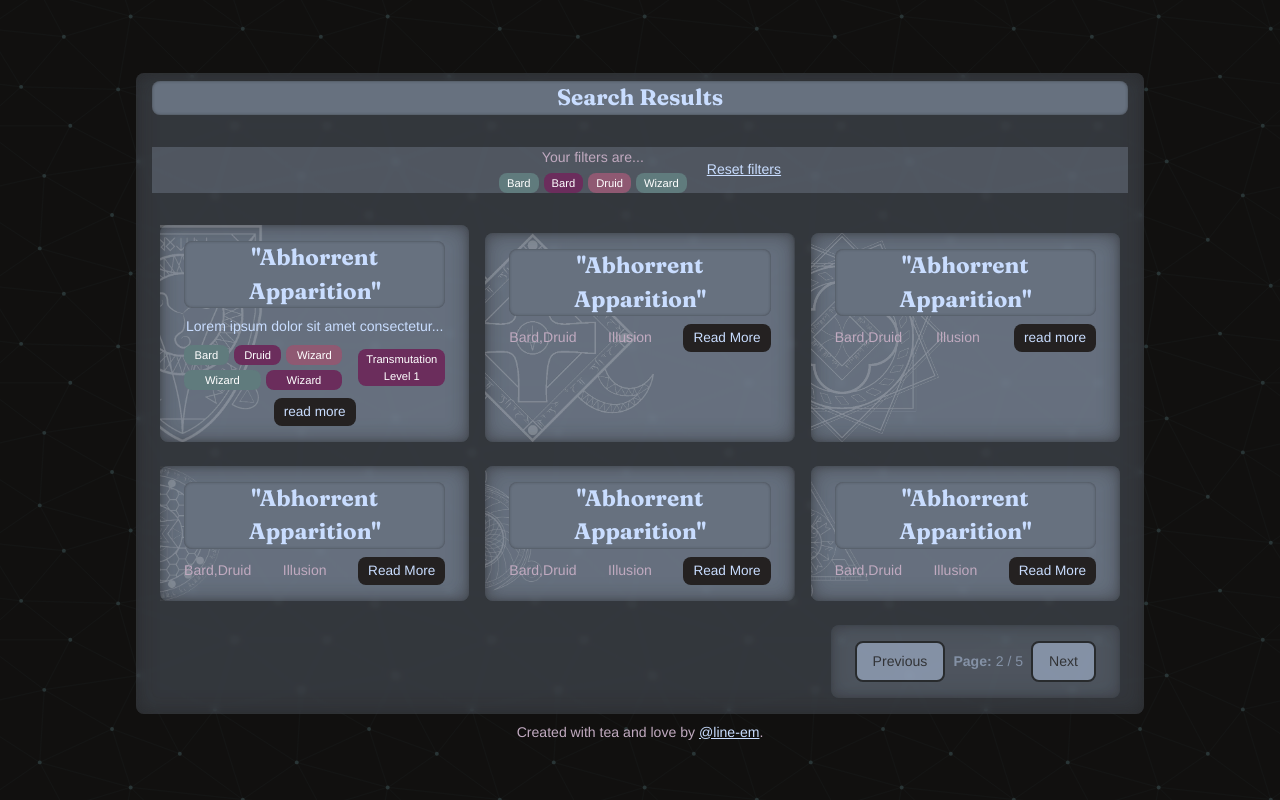
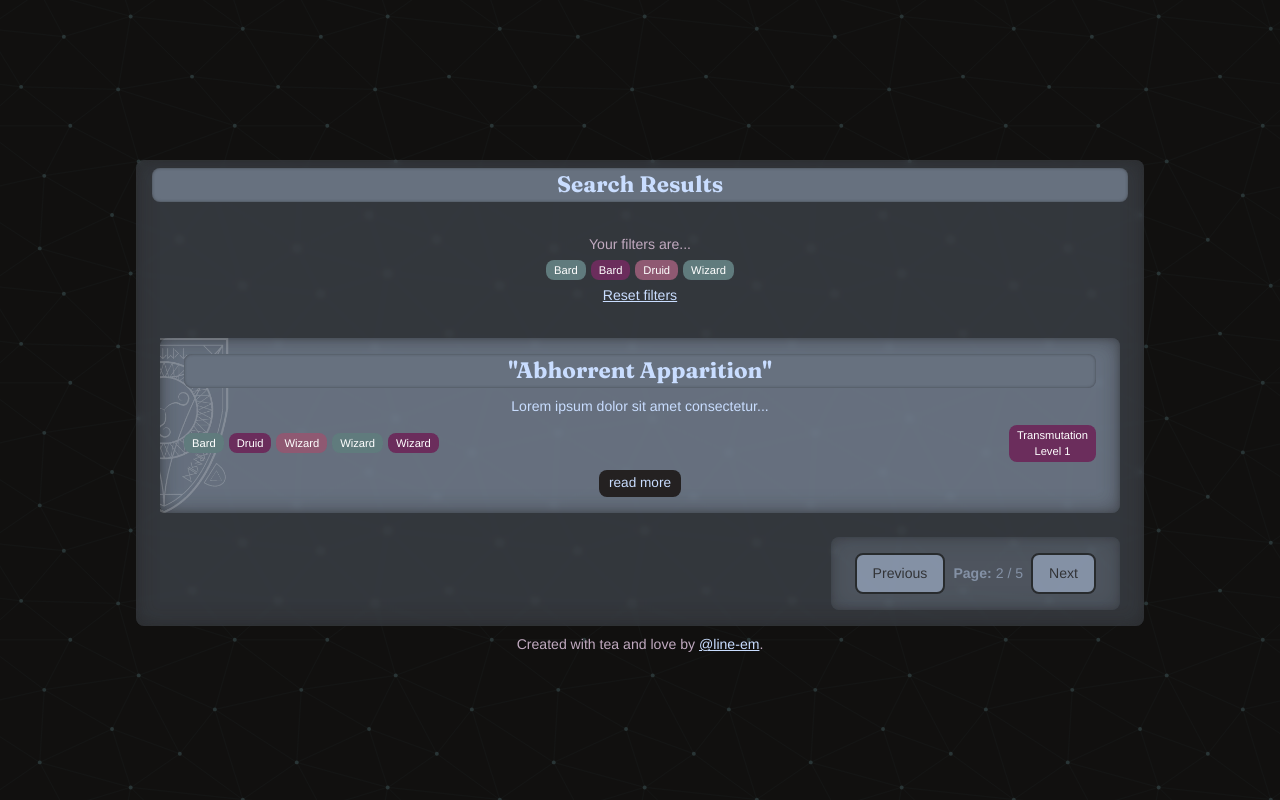
Before and after one commit to line-em/dnd-spellbook, a React (Vite) app: page /#/searchresults in a window 1280 px wide. Built offline with nearby package versions, Linux system fonts and the light colour scheme; a web font is replaced by a local one.

Commit message:
select basic logic

```diff
--- a/src/components/BasicFilters.jsx
+++ b/src/components/BasicFilters.jsx
@@ -5,6 +5,15 @@ import Heading from "../styled-components/Heading";
 
 const BasicFilters = ({ filterArray, title }) => {
 	const [isOpen, setIsOpen] = useState(true);
+	const [selectedFilters, setSelectedFilters] = useState({});
+
+	const handleSelected = (filter) => {
+		setSelectedFilters((prev) => ({
+			...prev,
+			[filter]: !prev[filter]
+		}));
+		// setSelectedFilters((prev) => [...prev, [filter]: true]);
+	};
 
 	return (
 		<>
@@ -16,8 +25,11 @@ const BasicFilters = ({ filterArray, title }) => {
 			{isOpen && (
 				<FilterGrid>
 					{filterArray.map((filter, index) => (
-						<div>
-							<StyledFilter isImg={!filter.icon} selected={false}>
+						<div onClick={() => handleSelected(filter.class)}>
+							<StyledFilter
+								isImg={!filter.icon}
+								selected={selectedFilters[filter.class]}
+							>
 								{filter.icon && (
 									<img src={filter.icon} alt={filter.class} key={index} />
 								)}
--- a/src/pages/Filters.jsx
+++ b/src/pages/Filters.jsx
@@ -10,7 +10,7 @@ import BasicFilters from "../components/BasicFilters";
 import SearchResultsMain from "./SearchResultsMain.jsx";
 
 const Filters = () => {
-	const [isSelected, setIsSelected] = useState(false);
+	const [selectedClasses, isSelectedClasses] = useState([]);
 	const handleSelected = (selection) => console.log((prev) => [...prev, selection]);
 
 	// useEffect(() => {
@@ -41,7 +41,7 @@ const Filters = () => {
 
 	return (
 		<>
-			<SpellbookPage style={{ opacity: "1" }}>
+			<SpellbookPage>
 				<Heading type="2">The Spellbook</Heading>
 				<p>Select the filters you'd like to apply, and click on Search.</p>
 				<WhiteSection>
--- a/src/pages/SearchResultsMain.jsx
+++ b/src/pages/SearchResultsMain.jsx
@@ -44,51 +44,6 @@ const SearchResultsMain = (props) => {
 					</ClassInfo>
 					<StyledLinkButton>read more</StyledLinkButton>
 				</WhiteSection>
-				<WhiteSection>
-					<WhiteSectionBackdropLeft school="Necromancy"></WhiteSectionBackdropLeft>
-					<Heading type="4">"Abhorrent Apparition"</Heading>
-					<ClassInfo>
-						<div>Bard,Druid</div>
-						<div>Illusion</div>
-						<StyledLinkButton>Read More</StyledLinkButton>
-					</ClassInfo>
-				</WhiteSection>
-				<WhiteSection>
-					<WhiteSectionBackdropLeft school="Illusion"></WhiteSectionBackdropLeft>
-					<Heading type="4">"Abhorrent Apparition"</Heading>
-					<ClassInfo>
-						<div>Bard,Druid</div>
-						<div>Illusion</div>
-						<StyledLinkButton>read more</StyledLinkButton>
-					</ClassInfo>
-				</WhiteSection>
-				<WhiteSection>
-					<WhiteSectionBackdropLeft school="Transmutation"></WhiteSectionBackdropLeft>
-					<Heading type="4">"Abhorrent Apparition"</Heading>
-					<ClassInfo>
-						<div>Bard,Druid</div>
-						<div>Illusion</div>
-						<StyledLinkButton>Read More</StyledLinkButton>
-					</ClassInfo>
-				</WhiteSection>
-				<WhiteSection>
-					<WhiteSectionBackdropLeft school="Enchantment"></WhiteSectionBackdropLeft>
-					<Heading type="4">"Abhorrent Apparition"</Heading>
-					<ClassInfo>
-						<div>Bard,Druid</div>
-						<div>Illusion</div>
-						<StyledLinkButton>Read More</StyledLinkButton>
-					</ClassInfo>
-				</WhiteSection>
-				<WhiteSection>
-					<WhiteSectionBackdropLeft school="Evocation"></WhiteSectionBackdropLeft>
-					<Heading type="4">"Abhorrent Apparition"</Heading>
-					<ClassInfo>
-						<div>Bard,Druid</div>
-						<div>Illusion</div>
-						<StyledLinkButton>Read More</StyledLinkButton>
-					</ClassInfo>
-				</WhiteSection>
 			</SearchGrid>
 			<WhiteNavigation>
 				<StyledButton>Previous</StyledButton>
--- a/src/styled-components/ClassBubble.jsx
+++ b/src/styled-components/ClassBubble.jsx
@@ -11,9 +11,11 @@ export const StyledFilter = ({ isImg, selected, children }) => {
 const ClassBubble = styled.button`
 	border-radius: 50%;
 	width: 50%;
-	background-color: var(--transparent-black);
+	/* background-color: ; */
 	border: ${({ isSelected }) =>
 		isSelected ? "2px var(--lilac) solid" : "2px var(--dark-gray) solid"};
+	background-color: ${({ isSelected }) =>
+		isSelected ? "var(--transparent-white)" : "var(--transparent-black)"};
 	transition: all 300ms;
 	cursor: pointer;
 
--- a/src/styled-components/Pills.jsx
+++ b/src/styled-components/Pills.jsx
@@ -12,12 +12,12 @@ export const PillBox = styled.div`
 
 export const SearchPills = styled.div`
 	display: flex;
+	flex-direction: column;
 	flex-wrap: wrap;
-	gap: 20px;
+	gap: 5px;
 	margin: var(--m) 0 var(--sm) 0;
 	justify-content: center;
 	align-items: center;
-	background-color: var(--transparent-white);
 
 	& p {
 		margin-bottom: 5px;
```
